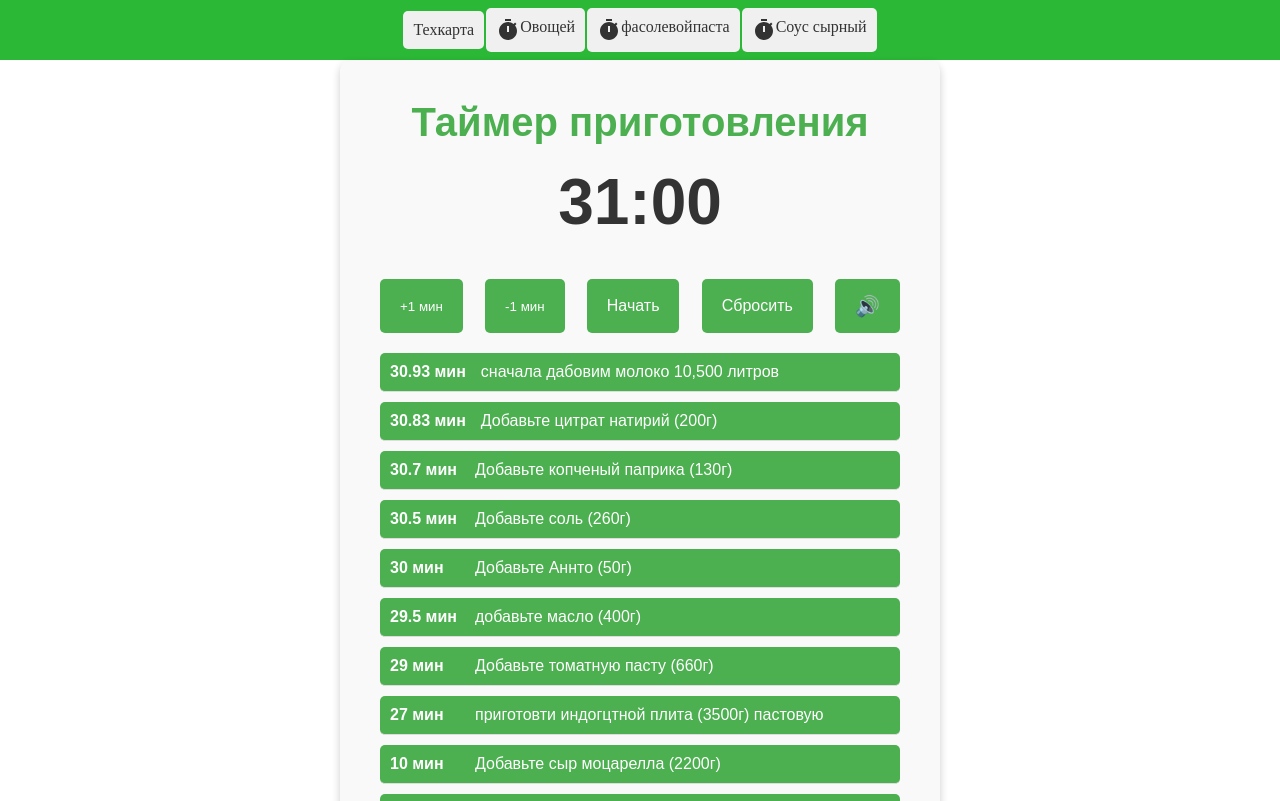
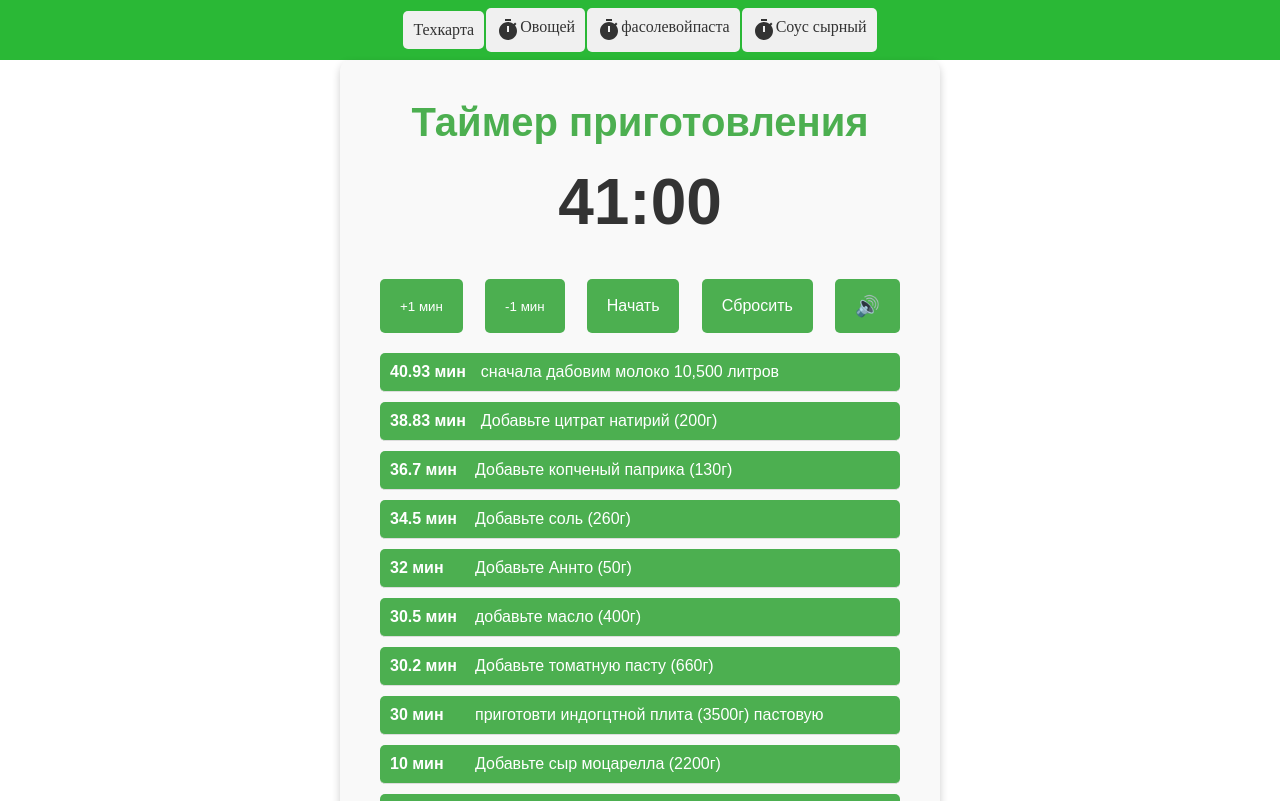
Before and after one commit to abazdev34/texKarta, a React (Vite) app: page /Sous in a window 1280 px wide. Shown: the top 801 px of the page. Built offline with nearby package versions, Linux system fonts and the light colour scheme.

Commit message:
ивврварвапы

```diff
--- a/src/components/sous/idex.jsx
+++ b/src/components/sous/idex.jsx
@@ -4,7 +4,7 @@ import beepSound from '../../assets/vse.mp3'; // Таймер үчүн үн
 import finishSound from '../../assets/finish.mp3'; // Блюдо даяр болгондо ойнолуучу үн
 
 const SousTimer = () => {
-	const [timeLeft, setTimeLeft] = useState(31 * 60);
+	const [timeLeft, setTimeLeft] = useState(41 * 60);
 	const [isRunning, setIsRunning] = useState(false);
 	const [activeStep, setActiveStep] = useState(null);
 	const [isSoundEnabled, setSoundEnabled] = useState(true);
@@ -13,14 +13,14 @@ const SousTimer = () => {
 	const finishBeep = new Audio(finishSound); // Блюдо даяр болгондо ойнолуучу үн
 
 	const steps = [
-		{ time: 30.93, action: 'сначала дабовим молоко 10,500 литров', type: 'plate' },
-		{ time: 30.83, action: 'Добавьте цитрат  натирий  (200г)', type: 'oil' },
-		{ time: 30.70, action: 'Добавьте копченый паприка (130г)', type: 'onion' },
-		{ time: 30.50, action: 'Добавьте соль (260г)', type: 'pepper' },
-		{ time: 30, action: 'Добавьте Аннто (50г)', type: 'tomato' },
-		{ time: 29.50, action: 'добавьте масло (400г)', type: 'fry' },
-		{ time: 29, action: 'Добавьте томатную пасту (660г)', type: 'salt' },
-		{ time: 27, action: 'приготовти индогцтной плита (3500г) пастовую', type: 'paste' },
+		{ time: 40.93, action: 'сначала дабовим молоко 10,500 литров', type: 'plate' },
+		{ time: 38.83, action: 'Добавьте цитрат  натирий  (200г)', type: 'oil' },
+		{ time: 36.70, action: 'Добавьте копченый паприка (130г)', type: 'onion' },
+		{ time: 34.50, action: 'Добавьте соль (260г)', type: 'pepper' },
+		{ time: 32, action: 'Добавьте Аннто (50г)', type: 'tomato' },
+		{ time: 30.50, action: 'добавьте масло (400г)', type: 'fry' },
+		{ time: 30.20, action: 'Добавьте томатную пасту (660г)', type: 'salt' },
+		{ time: 30, action: 'приготовти индогцтной плита (3500г) пастовую', type: 'paste' },
 		{ time: 10, action: 'Добавьте сыр моцарелла (2200г)', type: 'water' },
 		{ time: 8, action: 'Добавьте сыр моцарелла (2200г)', type: 'salt' },
 		{ time: 6, action: 'Добавьте сыр моцарелла (2100г)', type: 'sriraСhasauce' },
@@ -108,7 +108,7 @@ const SousTimer = () => {
 					className="timer__button timer__button--reset"
 					onClick={() => {
 						setIsRunning(false);
-						setTimeLeft(31 * 60);
+						setTimeLeft(41 * 60);
 						setActiveStep(null);
 					}}
 				>
```
